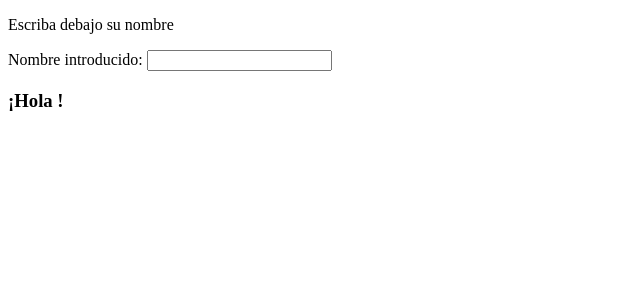
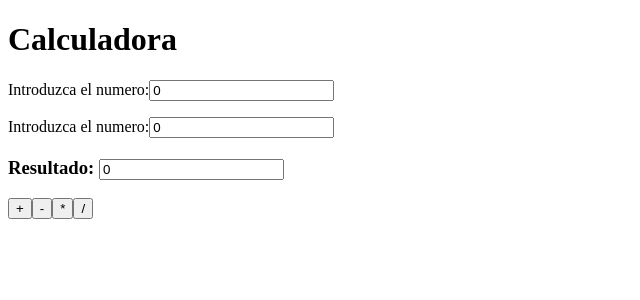
Before and after one commit to RicardoMorenoVentas/Proyecto_13042023, an Angular app: page / in a window 1280 px wide. Shown: the top 300 px of the page, without its empty margins (0-640 px from the left). Built offline with nearby package versions, Linux system fonts and the light colour scheme.

Commit message:
Calculadora hecha

```diff
--- a/src/app/app.component.html
+++ b/src/app/app.component.html
@@ -1 +1,2 @@
-<app-two-way-binding></app-two-way-binding>
+<!-- <app-two-way-binding></app-two-way-binding> -->
+<app-calculadora></app-calculadora>
--- a/src/app/app.module.ts
+++ b/src/app/app.module.ts
@@ -5,11 +5,13 @@ import { AppRoutingModule } from './app-routing.module';
 import { AppComponent } from './app.component';
 import { TwoWayBindingComponent } from './two-way-binding/two-way-binding.component';
 import { FormsModule } from '@angular/forms';
+import { CalculadoraComponent } from './calculadora/calculadora.component';
 
 @NgModule({
   declarations: [
     AppComponent,
-    TwoWayBindingComponent
+    TwoWayBindingComponent,
+    CalculadoraComponent
   ],
   imports: [
     BrowserModule,
--- /dev/null
+++ b/src/app/calculadora/calculadora.component.html
@@ -0,0 +1,8 @@
+<h1>Calculadora</h1>
+<p>Introduzca el numero:<input type="number" [(ngModel)]="numero_primero"></p>
+<p>Introduzca el numero:<input type="number" [(ngModel)]="numero_segundo"></p>
+<h3>Resultado: <input type="number" [(ngModel)]="salida"></h3>
+<button (click)="operador('+')">+</button>
+<button (click)="operador('-')">-</button>
+<button (click)="operador('*')">*</button>
+<button (click)="operador('/')">/</button>
--- /dev/null
+++ b/src/app/calculadora/calculadora.component.ts
@@ -0,0 +1,32 @@
+import { Component } from '@angular/core';
+
+@Component({
+  selector: 'app-calculadora',
+  templateUrl: './calculadora.component.html',
+  styleUrls: ['./calculadora.component.css']
+})
+export class CalculadoraComponent {
+    numero_primero:number = 0;
+    numero_segundo:number = 0;
+    salida:number = 0;
+
+    operador(a: string) : void{
+      switch (a) {
+        case "+":
+          this.salida =  (this.numero_primero + this.numero_segundo)
+          break;
+
+        case "-":
+          this.salida =  (this.numero_primero - this.numero_segundo)
+          break;
+
+        case "*":
+          this.salida =  (this.numero_primero * this.numero_segundo)
+          break;
+
+        case "/":
+          this.salida =  (this.numero_primero / this.numero_segundo)
+          break;
+      }
+    }
+}
```
Also changed, not shown: src/app/calculadora/calculadora.component.css (added), 1 other file (tests, documents, lock files or other folders).
